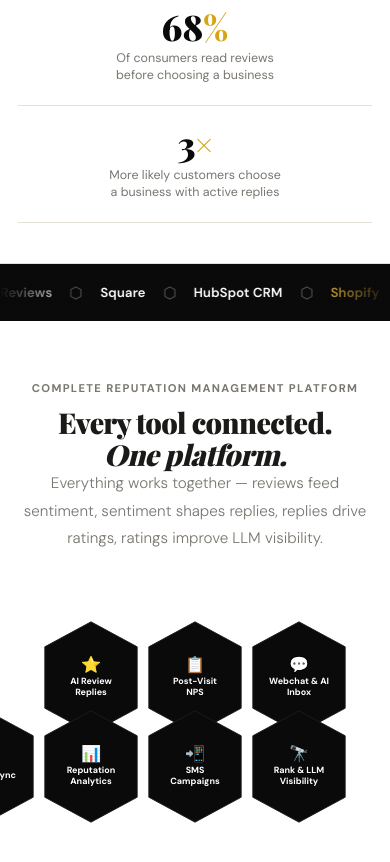
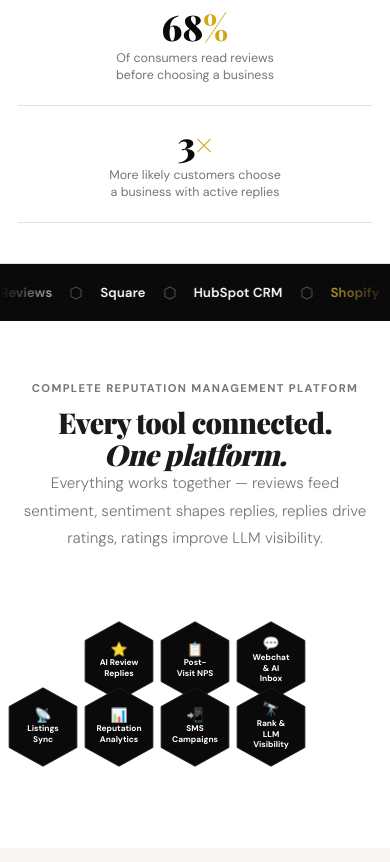
Before and after one commit to Swarmreply/swarmreply-website, a website: page files/index.html in a window 390 px wide. Shown: the part 1128-1990 px from the top of the page. Drawn offline with nearby package versions, Linux system fonts and the light colour scheme; a web font is replaced by a local one.

Commit message:
Add files via upload

```diff
--- a/files/index.html
+++ b/files/index.html
@@ -328,6 +328,16 @@ h3.card-hed{font-family:'Playfair Display',serif;font-size:1.35rem;font-weight:7
 <link rel="apple-touch-startup-image" href="/icons/icon-512.svg">
 </head>
 <body>
+<div style="position:fixed;inset:0;pointer-events:none;z-index:0;overflow:hidden;opacity:.04">
+  <svg width="100%" height="100%" xmlns="http://www.w3.org/2000/svg">
+    <defs>
+      <pattern id="hcsite" x="0" y="0" width="60" height="52" patternUnits="userSpaceOnUse">
+        <polygon points="30,2 56,16 56,44 30,58 4,44 4,16" fill="none" stroke="#0a0a0a" stroke-width="1.5"/>
+      </pattern>
+    </defs>
+    <rect width="100%" height="100%" fill="url(#hcsite)"/>
+  </svg>
+</div>
 
 <!-- ══════════════════════════════════════════════
      NAV
@@ -538,19 +548,6 @@ h3.card-hed{font-family:'Playfair Display',serif;font-size:1.35rem;font-weight:7
      FEATURES
 ══════════════════════════════════════════════ -->
 <section class="section rel" style="overflow:hidden">
-
-  <!-- Signup-style honeycomb background -->
-  <div style="position:absolute;inset:0;opacity:.04;pointer-events:none;z-index:0;overflow:hidden">
-    <svg width="100%" height="100%" xmlns="http://www.w3.org/2000/svg">
-      <defs>
-        <pattern id="hcfeat" x="0" y="0" width="60" height="52" patternUnits="userSpaceOnUse">
-          <polygon points="30,2 56,16 56,44 30,58 4,44 4,16" fill="none" stroke="#0a0a0a" stroke-width="1.5"/>
-        </pattern>
-      </defs>
-      <rect width="100%" height="100%" fill="url(#hcfeat)"/>
-    </svg>
-  </div>
-
   <div class="wrap inner" style="position:relative;z-index:1">
     <div class="center mb48">
       <div class="eyebrow">Complete reputation management platform</div>
@@ -559,47 +556,47 @@ h3.card-hed{font-family:'Playfair Display',serif;font-size:1.35rem;font-weight:7
     </div>
 
     <style>
-      /* ── HONEYCOMB TILES ── */
+            /* ── HONEYCOMB TILES ── */
       .hive{display:flex;flex-direction:column;align-items:center;padding:20px 0}
       .hive-r{display:flex;justify-content:center;gap:4px}
-      .hive-r2{transform:translateX(-110px)}
-      .hive-r + .hive-r{margin-top:-58px}
-      .hx{width:216px;height:249px;flex-shrink:0;cursor:pointer;perspective:800px}
+      .hive-r2{transform:translateX(-82px)}
+      .hive-r + .hive-r{margin-top:-42px}
+      .hx{width:160px;height:184px;flex-shrink:0;cursor:pointer;perspective:700px}
       .hx-f{width:100%;height:100%;position:relative;transform-style:preserve-3d;transition:transform .5s ease}
       .hx:hover .hx-f{transform:rotateY(180deg)}
       .hx-front,.hx-back{position:absolute;inset:0;backface-visibility:hidden;-webkit-backface-visibility:hidden}
       .hx-back{transform:rotateY(180deg)}
       .hx-front svg,.hx-back svg{position:absolute;inset:0;width:100%;height:100%}
-      .hx-in{position:absolute;inset:0;display:flex;flex-direction:column;align-items:center;justify-content:center;padding:24px 20px;text-align:center;z-index:2}
-      .hx-ic{font-size:2.2rem;line-height:1;margin-bottom:10px}
-      .hx-nm{font-family:'DM Sans',sans-serif;font-size:.88rem;font-weight:700;color:#fff;line-height:1.3;letter-spacing:0}
-      .hx-in-back{padding:18px 22px}
-      .hx-nm-b{font-family:'DM Sans',sans-serif;font-size:.75rem;font-weight:700;color:#0a0a0a;margin-bottom:8px;line-height:1.25;text-transform:uppercase;letter-spacing:.06em}
-      .hx-desc{font-family:'DM Sans',sans-serif;font-size:.7rem;font-weight:400;color:#3a3a30;line-height:1.6}
-      @media(max-width:1100px){
-        .hx{width:175px;height:202px}
-        .hive-r2{transform:translateX(-89px)}
-        .hive-r + .hive-r{margin-top:-47px}
-        .hx-ic{font-size:1.8rem;margin-bottom:8px}
-        .hx-nm{font-size:.8rem}
-        .hx-nm-b{font-size:.68rem}
-        .hx-desc{font-size:.64rem}
+      .hx-in{position:absolute;inset:0;display:flex;flex-direction:column;align-items:center;justify-content:center;padding:18px 16px;text-align:center;z-index:2}
+      .hx-ic{font-size:1.8rem;line-height:1;margin-bottom:8px}
+      .hx-nm{font-family:'DM Sans',sans-serif;font-size:.82rem;font-weight:700;color:#fff;line-height:1.3;letter-spacing:0}
+      .hx-in-back{padding:14px 18px}
+      .hx-nm-b{font-family:'DM Sans',sans-serif;font-size:.7rem;font-weight:700;color:#0a0a0a;margin-bottom:7px;line-height:1.25;text-transform:uppercase;letter-spacing:.06em}
+      .hx-desc{font-family:'DM Sans',sans-serif;font-size:.67rem;font-weight:400;color:#3a3a30;line-height:1.6}
+      @media(max-width:960px){
+        .hx{width:128px;height:147px}
+        .hive-r2{transform:translateX(-66px)}
+        .hive-r + .hive-r{margin-top:-32px}
+        .hx-ic{font-size:1.4rem;margin-bottom:6px}
+        .hx-nm{font-size:.74rem}
+        .hx-nm-b{font-size:.64rem}
+        .hx-desc{font-size:.61rem}
       }
-      @media(max-width:800px){
-        .hx{width:132px;height:152px}
-        .hive-r2{transform:translateX(-68px)}
-        .hive-r + .hive-r{margin-top:-35px}
-        .hx-ic{font-size:1.3rem;margin-bottom:5px}
-        .hx-nm{font-size:.68rem}
+      @media(max-width:700px){
+        .hx{width:96px;height:110px}
+        .hive-r2{transform:translateX(-50px)}
+        .hive-r + .hive-r{margin-top:-23px}
+        .hx-ic{font-size:1.1rem;margin-bottom:4px}
+        .hx-nm{font-size:.64rem}
         .hx-desc{display:none}
-        .hx-nm-b{font-size:.62rem;margin-bottom:0}
+        .hx-nm-b{font-size:.6rem;margin-bottom:0}
       }
-      @media(max-width:540px){
-        .hx{width:100px;height:115px}
-        .hive-r2{transform:translateX(-52px)}
-        .hive-r + .hive-r{margin-top:-26px}
-        .hx-ic{font-size:1rem;margin-bottom:3px}
-        .hx-nm{font-size:.56rem}
+      @media(max-width:480px){
+        .hx{width:72px;height:82px}
+        .hive-r2{transform:translateX(-38px)}
+        .hive-r + .hive-r{margin-top:-16px}
+        .hx-ic{font-size:.85rem;margin-bottom:2px}
+        .hx-nm{font-size:.52rem}
       }
     </style>
 
@@ -608,14 +605,14 @@ h3.card-hed{font-family:'Playfair Display',serif;font-size:1.35rem;font-weight:7
         <div class="hx">
           <div class="hx-f">
             <div class="hx-front">
-              <svg viewBox="0 0 216 249" fill="none" xmlns="http://www.w3.org/2000/svg"><polygon points="108,4 208,58 208,191 108,245 8,191 8,58" fill="#0a0a0a" stroke="#1e1e1c" stroke-width="2"/></svg>
+              <svg viewBox="0 0 160 184" fill="none" xmlns="http://www.w3.org/2000/svg"><polygon points="80,4 156,46 156,138 80,180 4,138 4,46" fill="#0a0a0a" stroke="#1e1e1c" stroke-width="2"/></svg>
               <div class="hx-in">
                 <div class="hx-ic">⭐</div>
                 <div class="hx-nm">AI Review Replies</div>
               </div>
             </div>
             <div class="hx-back">
-              <svg viewBox="0 0 216 249" fill="none" xmlns="http://www.w3.org/2000/svg"><polygon points="108,4 208,58 208,191 108,245 8,191 8,58" fill="#f5c842" stroke="#d4a515" stroke-width="2"/></svg>
+              <svg viewBox="0 0 160 184" fill="none" xmlns="http://www.w3.org/2000/svg"><polygon points="80,4 156,46 156,138 80,180 4,138 4,46" fill="#f5c842" stroke="#d4a515" stroke-width="2"/></svg>
               <div class="hx-in hx-in-back">
                 <div class="hx-nm-b">AI Review Replies</div>
                 <div class="hx-desc">AI crafts and posts a personalised reply to every Google and Facebook review within 1 business day — on-brand, warm, and unique every time.</div>
@@ -626,14 +623,14 @@ h3.card-hed{font-family:'Playfair Display',serif;font-size:1.35rem;font-weight:7
         <div class="hx">
           <div class="hx-f">
             <div class="hx-front">
-              <svg viewBox="0 0 216 249" fill="none" xmlns="http://www.w3.org/2000/svg"><polygon points="108,4 208,58 208,191 108,245 8,191 8,58" fill="#0a0a0a" stroke="#1e1e1c" stroke-width="2"/></svg>
+              <svg viewBox="0 0 160 184" fill="none" xmlns="http://www.w3.org/2000/svg"><polygon points="80,4 156,46 156,138 80,180 4,138 4,46" fill="#0a0a0a" stroke="#1e1e1c" stroke-width="2"/></svg>
               <div class="hx-in">
                 <div class="hx-ic">📋</div>
                 <div class="hx-nm">Post-Visit NPS</div>
               </div>
             </div>
             <div class="hx-back">
-              <svg viewBox="0 0 216 249" fill="none" xmlns="http://www.w3.org/2000/svg"><polygon points="108,4 208,58 208,191 108,245 8,191 8,58" fill="#f5c842" stroke="#d4a515" stroke-width="2"/></svg>
+              <svg viewBox="0 0 160 184" fill="none" xmlns="http://www.w3.org/2000/svg"><polygon points="80,4 156,46 156,138 80,180 4,138 4,46" fill="#f5c842" stroke="#d4a515" stroke-width="2"/></svg>
               <div class="hx-in hx-in-back">
                 <div class="hx-nm-b">Post-Visit NPS</div>
                 <div class="hx-desc">Automatically send post-visit surveys. Route happy customers to leave a Google review. Catch unhappy ones before they post publicly.</div>
@@ -644,14 +641,14 @@ h3.card-hed{font-family:'Playfair Display',serif;font-size:1.35rem;font-weight:7
         <div class="hx">
           <div class="hx-f">
             <div class="hx-front">
-              <svg viewBox="0 0 216 249" fill="none" xmlns="http://www.w3.org/2000/svg"><polygon points="108,4 208,58 208,191 108,245 8,191 8,58" fill="#0a0a0a" stroke="#1e1e1c" stroke-width="2"/></svg>
+              <svg viewBox="0 0 160 184" fill="none" xmlns="http://www.w3.org/2000/svg"><polygon points="80,4 156,46 156,138 80,180 4,138 4,46" fill="#0a0a0a" stroke="#1e1e1c" stroke-width="2"/></svg>
               <div class="hx-in">
                 <div class="hx-ic">💬</div>
                 <div class="hx-nm">Webchat & AI Inbox</div>
               </div>
             </div>
             <div class="hx-back">
-              <svg viewBox="0 0 216 249" fill="none" xmlns="http://www.w3.org/2000/svg"><polygon points="108,4 208,58 208,191 108,245 8,191 8,58" fill="#f5c842" stroke="#d4a515" stroke-width="2"/></svg>
+              <svg viewBox="0 0 160 184" fill="none" xmlns="http://www.w3.org/2000/svg"><polygon points="80,4 156,46 156,138 80,180 4,138 4,46" fill="#f5c842" stroke="#d4a515" stroke-width="2"/></svg>
               <div class="hx-in hx-in-back">
                 <div class="hx-nm-b">Webchat & AI Inbox</div>
                 <div class="hx-desc">An AI-powered chat widget for your website that captures leads, answers FAQs, and routes every conversation to your team in one inbox.</div>
@@ -664,14 +661,14 @@ h3.card-hed{font-family:'Playfair Display',serif;font-size:1.35rem;font-weight:7
         <div class="hx">
           <div class="hx-f">
             <div class="hx-front">
-              <svg viewBox="0 0 216 249" fill="none" xmlns="http://www.w3.org/2000/svg"><polygon points="108,4 208,58 208,191 108,245 8,191 8,58" fill="#0a0a0a" stroke="#1e1e1c" stroke-width="2"/></svg>
+              <svg viewBox="0 0 160 184" fill="none" xmlns="http://www.w3.org/2000/svg"><polygon points="80,4 156,46 156,138 80,180 4,138 4,46" fill="#0a0a0a" stroke="#1e1e1c" stroke-width="2"/></svg>
               <div class="hx-in">
                 <div class="hx-ic">📡</div>
                 <div class="hx-nm">Listings Sync</div>
               </div>
             </div>
             <div class="hx-back">
-              <svg viewBox="0 0 216 249" fill="none" xmlns="http://www.w3.org/2000/svg"><polygon points="108,4 208,58 208,191 108,245 8,191 8,58" fill="#f5c842" stroke="#d4a515" stroke-width="2"/></svg>
+              <svg viewBox="0 0 160 184" fill="none" xmlns="http://www.w3.org/2000/svg"><polygon points="80,4 156,46 156,138 80,180 4,138 4,46" fill="#f5c842" stroke="#d4a515" stroke-width="2"/></svg>
               <div class="hx-in hx-in-back">
                 <div class="hx-nm-b">Listings Sync</div>
                 <div class="hx-desc">Keep your name, address, phone, and hours consistent across Google, Apple Maps, Bing Places, and 40+ directories. Fix mismatches in one click.</div>
@@ -682,14 +679,14 @@ h3.card-hed{font-family:'Playfair Display',serif;font-size:1.35rem;font-weight:7
         <div class="hx">
           <div class="hx-f">
             <div class="hx-front">
-              <svg viewBox="0 0 216 249" fill="none" xmlns="http://www.w3.org/2000/svg"><polygon points="108,4 208,58 208,191 108,245 8,191 8,58" fill="#0a0a0a" stroke="#1e1e1c" stroke-width="2"/></svg>
+              <svg viewBox="0 0 160 184" fill="none" xmlns="http://www.w3.org/2000/svg"><polygon points="80,4 156,46 156,138 80,180 4,138 4,46" fill="#0a0a0a" stroke="#1e1e1c" stroke-width="2"/></svg>
               <div class="hx-in">
                 <div class="hx-ic">📊</div>
                 <div class="hx-nm">Reputation Analytics</div>
               </div>
             </div>
             <div class="hx-back">
-              <svg viewBox="0 0 216 249" fill="none" xmlns="http://www.w3.org/2000/svg"><polygon points="108,4 208,58 208,191 108,245 8,191 8,58" fill="#f5c842" stroke="#d4a515" stroke-width="2"/></svg>
+              <svg viewBox="0 0 160 184" fill="none" xmlns="http://www.w3.org/2000/svg"><polygon points="80,4 156,46 156,138 80,180 4,138 4,46" fill="#f5c842" stroke="#d4a515" stroke-width="2"/></svg>
               <div class="hx-in hx-in-back">
                 <div class="hx-nm-b">Reputation Analytics</div>
                 <div class="hx-desc">Track your rating trend, review velocity, sentiment score, and keyword mentions week over week. Know exactly what customers say and why.</div>
@@ -700,14 +697,14 @@ h3.card-hed{font-family:'Playfair Display',serif;font-size:1.35rem;font-weight:7
         <div class="hx">
           <div class="hx-f">
             <div class="hx-front">
-              <svg viewBox="0 0 216 249" fill="none" xmlns="http://www.w3.org/2000/svg"><polygon points="108,4 208,58 208,191 108,245 8,191 8,58" fill="#0a0a0a" stroke="#1e1e1c" stroke-width="2"/></svg>
+              <svg viewBox="0 0 160 184" fill="none" xmlns="http://www.w3.org/2000/svg"><polygon points="80,4 156,46 156,138 80,180 4,138 4,46" fill="#0a0a0a" stroke="#1e1e1c" stroke-width="2"/></svg>
               <div class="hx-in">
                 <div class="hx-ic">📲</div>
                 <div class="hx-nm">SMS Campaigns</div>
               </div>
             </div>
             <div class="hx-back">
-              <svg viewBox="0 0 216 249" fill="none" xmlns="http://www.w3.org/2000/svg"><polygon points="108,4 208,58 208,191 108,245 8,191 8,58" fill="#f5c842" stroke="#d4a515" stroke-width="2"/></svg>
+              <svg viewBox="0 0 160 184" fill="none" xmlns="http://www.w3.org/2000/svg"><polygon points="80,4 156,46 156,138 80,180 4,138 4,46" fill="#f5c842" stroke="#d4a515" stroke-width="2"/></svg>
               <div class="hx-in hx-in-back">
                 <div class="hx-nm-b">SMS Campaigns</div>
                 <div class="hx-desc">Send targeted SMS marketing campaigns to your customer list. Segment by visit date, rating, or location. Fully TCPA-compliant.</div>
@@ -718,14 +715,14 @@ h3.card-hed{font-family:'Playfair Display',serif;font-size:1.35rem;font-weight:7
         <div class="hx">
           <div class="hx-f">
             <div class="hx-front">
-              <svg viewBox="0 0 216 249" fill="none" xmlns="http://www.w3.org/2000/svg"><polygon points="108,4 208,58 208,191 108,245 8,191 8,58" fill="#0a0a0a" stroke="#1e1e1c" stroke-width="2"/></svg>
+              <svg viewBox="0 0 160 184" fill="none" xmlns="http://www.w3.org/2000/svg"><polygon points="80,4 156,46 156,138 80,180 4,138 4,46" fill="#0a0a0a" stroke="#1e1e1c" stroke-width="2"/></svg>
               <div class="hx-in">
                 <div class="hx-ic">🔭</div>
                 <div class="hx-nm">Rank & LLM Visibility</div>
               </div>
             </div>
             <div class="hx-back">
-              <svg viewBox="0 0 216 249" fill="none" xmlns="http://www.w3.org/2000/svg"><polygon points="108,4 208,58 208,191 108,245 8,191 8,58" fill="#f5c842" stroke="#d4a515" stroke-width="2"/></svg>
+              <svg viewBox="0 0 160 184" fill="none" xmlns="http://www.w3.org/2000/svg"><polygon points="80,4 156,46 156,138 80,180 4,138 4,46" fill="#f5c842" stroke="#d4a515" stroke-width="2"/></svg>
               <div class="hx-in hx-in-back">
                 <div class="hx-nm-b">Rank & LLM Visibility</div>
                 <div class="hx-desc">Track your Google local pack rankings weekly and monitor whether your business appears when customers ask ChatGPT, Gemini, or Perplexity to recommend you.</div>
```
